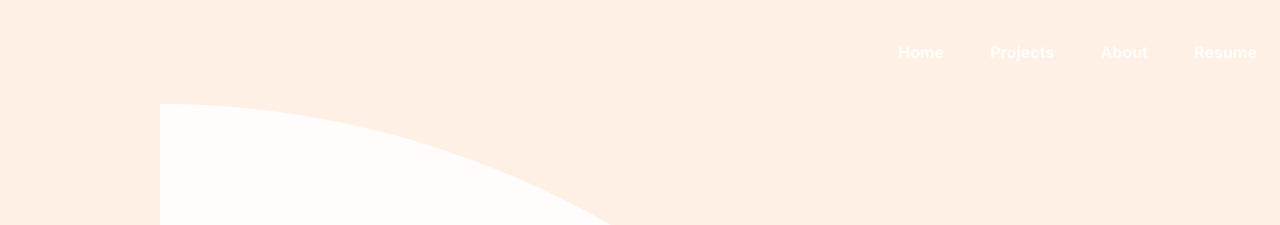
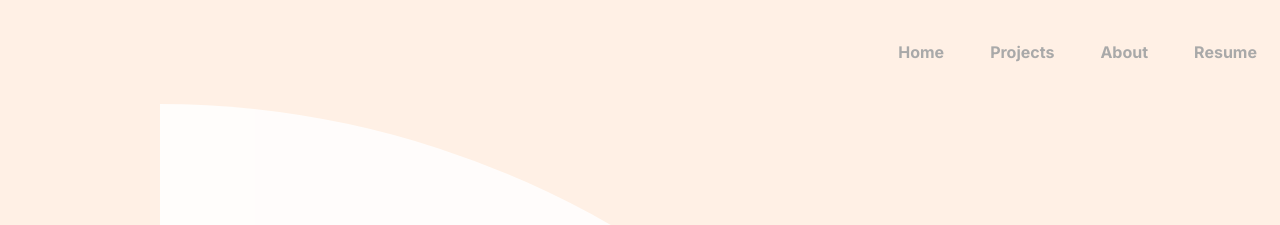
Before and after one commit to frejya-dev/frejya-dev.github.io, a plain HTML site: page index.html in a window 1280 px wide. Shown: the top 225 px of the page. Drawn offline with Linux system fonts and the light colour scheme.

Commit message:
change this message to what you have completed

```diff
--- a/styles.css
+++ b/styles.css
@@ -31,7 +31,7 @@ body {
     font-family: 'Inter', sans-serif;
 }
 .header-links a {
-    color: #ffffffcc;
+    color: #a9a9a9;
     font-weight: 600;
 }
 .header-links a, .contact a, .summary-list-item a {
```
